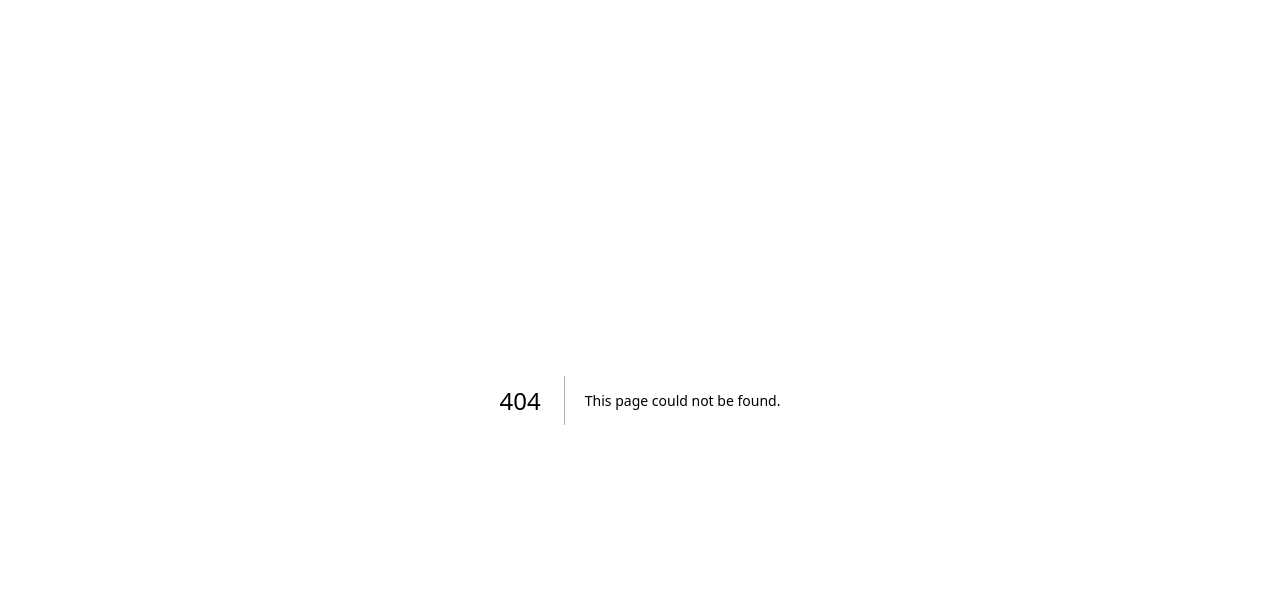
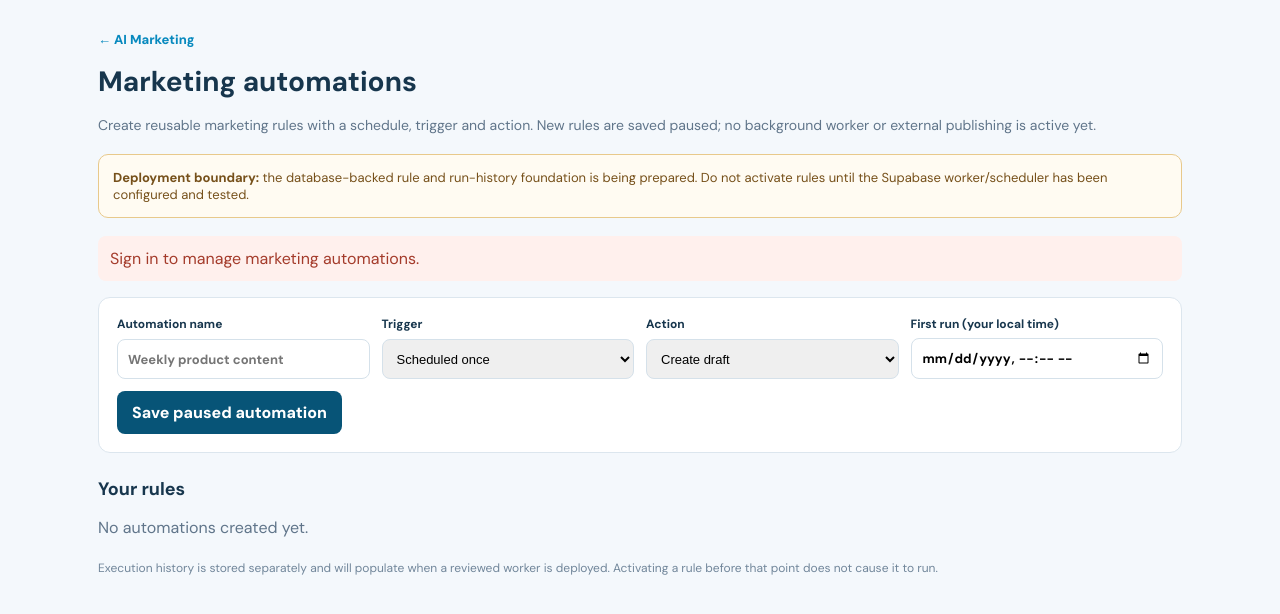
Before and after one commit to Luxolog/ekhaya-commerce-platform, a Next.js app: page /account/marketing/automations in a window 1280 px wide. Before the commit this address had no page. Shown: the top 614 px of the page. Built offline with nearby package versions, Linux system fonts and the light colour scheme; no server answers.

Commit message:
feat(marketing): add seller automation rules workspace

```diff
--- /dev/null
+++ b/src/app/account/marketing/automations/page.tsx
@@ -0,0 +1,71 @@
+"use client";
+
+import { useCallback, useEffect, useState } from "react";
+import Link from "next/link";
+
+const API = process.env.NEXT_PUBLIC_SUPABASE_URL ?? "";
+const KEY = process.env.NEXT_PUBLIC_SUPABASE_ANON_KEY ?? "";
+type Rule = { id:string; name:string; description:string; trigger_type:string; action_type:string; schedule_timezone:string; next_run_at:string|null; recurrence_rule:string|null; status:string; created_at:string };
+type Session = { access_token?:string; refresh_token?:string; expires_at?:number; [key:string]:unknown };
+
+export default function MarketingAutomationsPage(){
+ const [rules,setRules]=useState<Rule[]>([]),[name,setName]=useState(""),[trigger,setTrigger]=useState("scheduled_once"),[action,setAction]=useState("create_draft"),[runAt,setRunAt]=useState(""),[recurrence,setRecurrence]=useState("weekly"),[loading,setLoading]=useState(true),[busy,setBusy]=useState(false),[error,setError]=useState(""),[notice,setNotice]=useState("");
+ const headers=useCallback(async()=>{
+  if(!API||!KEY)throw new Error("Supabase environment variables are not configured.");
+  let s:Session|null=null;try{s=JSON.parse(localStorage.getItem("ekhaya_session")||"null")}catch{}
+  if(!s?.access_token||!s.refresh_token)throw new Error("Sign in to manage marketing automations.");
+  let token=s.access_token;
+  if(Number(s.expires_at)<=Date.now()/1000+60){
+   const r=await fetch(API+"/auth/v1/token?grant_type=refresh_token",{method:"POST",headers:{"Content-Type":"application/json",apikey:KEY},body:JSON.stringify({refresh_token:s.refresh_token})});
+   const d=await r.json().catch(()=>({}));if(!r.ok||!d.access_token||!d.refresh_token)throw new Error("Your seller session expired. Sign in again.");
+   s={...s,...d,expires_at:Math.floor(Date.now()/1000)+Number(d.expires_in||3600)};localStorage.setItem("ekhaya_session",JSON.stringify(s));token=String(d.access_token);
+  }
+  return {apikey:KEY,Authorization:"Bearer "+token,"Content-Type":"application/json"};
+ },[]);
+ const request=useCallback(async(path:string,init:RequestInit={})=>{
+  const h=await headers(),r=await fetch(API+"/rest/v1/"+path,{...init,headers:{...h,Prefer:"return=representation",...(init.headers||{})},cache:"no-store"});
+  const d=await r.json().catch(()=>({}));if(!r.ok)throw new Error(d.message||d.msg||"Marketing automation request failed.");return d;
+ },[headers]);
+ const load=useCallback(async()=>{setLoading(true);setError("");try{setRules(await request("marketing_automations?select=id,name,description,trigger_type,action_type,schedule_timezone,next_run_at,recurrence_rule,status,created_at&order=created_at.desc"));}catch(e){setError(e instanceof Error?e.message:"Unable to load automations.");}finally{setLoading(false);}},[request]);
+ useEffect(()=>{void load()},[load]);
+ async function create(e:React.FormEvent){
+  e.preventDefault();setBusy(true);setError("");setNotice("");
+  try{
+   if(!name.trim())throw new Error("Enter an automation name.");
+   if(trigger!=="campaign_reminder"&&!runAt)throw new Error("Choose the first run date and time.");
+   if(trigger==="recurring"&&!recurrence.trim())throw new Error("Choose a recurrence rule.");
+   await request("marketing_automations",{method:"POST",body:JSON.stringify({name:name.trim(),trigger_type:trigger,action_type:action,next_run_at:runAt?new Date(runAt).toISOString():null,recurrence_rule:trigger==="recurring"?recurrence:null,schedule_timezone:Intl.DateTimeFormat().resolvedOptions().timeZone||"Africa/Johannesburg",status:"paused"})});
+   setName("");setNotice("Automation saved as paused. Scheduling will remain inactive until the approved worker is deployed.");await load();
+  }catch(e){setError(e instanceof Error?e.message:"Unable to save automation.");}finally{setBusy(false);}
+ }
+ async function setStatus(rule:Rule,status:string){
+  setBusy(true);setError("");try{await request("marketing_automations?id=eq."+encodeURIComponent(rule.id),{method:"PATCH",body:JSON.stringify({status})});await load();}catch(e){setError(e instanceof Error?e.message:"Unable to update automation.");}finally{setBusy(false);}
+ }
+ return <main style={{maxWidth:1120,margin:"0 auto",padding:"28px 18px 64px",color:"#17364D"}}>
+  <Link href="/account/marketing/" style={{color:"#0789BE",textDecoration:"none",fontWeight:800,fontSize:13}}>← AI Marketing</Link>
+  <h1 style={{fontSize:28,margin:"14px 0 6px"}}>Marketing automations</h1>
+  <p style={{color:"#60758A",fontSize:14,lineHeight:1.6}}>Create reusable marketing rules with a schedule, trigger and action. New rules are saved paused; no background worker or external publishing is active yet.</p>
+  <div role="note" style={{padding:14,border:"1px solid #E8C98B",background:"#FFFBF2",borderRadius:10,fontSize:13,color:"#76501A",margin:"18px 0"}}><strong>Deployment boundary:</strong> the database-backed rule and run-history foundation is being prepared. Do not activate rules until the Supabase worker/scheduler has been configured and tested.</div>
+  {error&&<p role="alert" style={{background:"#FFF0ED",padding:12,borderRadius:8,color:"#A43B2B"}}>{error}</p>}
+  {notice&&<p role="status" style={{background:"#EDF8F2",padding:12,borderRadius:8,color:"#216644"}}>{notice}</p>}
+  <form onSubmit={create} style={{background:"#fff",border:"1px solid #DCE6EE",borderRadius:12,padding:18,display:"grid",gridTemplateColumns:"repeat(auto-fit,minmax(210px,1fr))",gap:12}}>
+   <label style={{display:"grid",gap:6,fontSize:12,fontWeight:700}}>Automation name<input value={name} onChange={e=>setName(e.target.value)} maxLength={120} placeholder="Weekly product content" style={input}/></label>
+   <label style={{display:"grid",gap:6,fontSize:12,fontWeight:700}}>Trigger<select value={trigger} onChange={e=>setTrigger(e.target.value)} style={input}><option value="scheduled_once">Scheduled once</option><option value="recurring">Recurring schedule</option><option value="campaign_reminder">Campaign reminder</option><option value="draft_generation">Generate draft</option></select></label>
+   <label style={{display:"grid",gap:6,fontSize:12,fontWeight:700}}>Action<select value={action} onChange={e=>setAction(e.target.value)} style={input}><option value="create_draft">Create draft</option><option value="request_approval">Request approval</option><option value="send_reminder">Send reminder</option></select></label>
+   {trigger!=="campaign_reminder"&&<label style={{display:"grid",gap:6,fontSize:12,fontWeight:700}}>First run (your local time)<input type="datetime-local" value={runAt} onChange={e=>setRunAt(e.target.value)} style={input}/></label>}
+   {trigger==="recurring"&&<label style={{display:"grid",gap:6,fontSize:12,fontWeight:700}}>Recurrence rule<select value={recurrence} onChange={e=>setRecurrence(e.target.value)} style={input}><option value="daily">Daily</option><option value="weekly">Weekly</option><option value="monthly">Monthly</option></select></label>}
+   <div style={{display:"flex",alignItems:"end"}}><button disabled={busy} style={button}>{busy?"Saving…":"Save paused automation"}</button></div>
+  </form>
+  <section style={{marginTop:24}}>
+   <h2 style={{fontSize:18}}>Your rules</h2>
+   {loading?<p style={{color:"#60758A"}}>Loading…</p>:rules.length===0?<p style={{color:"#60758A"}}>No automations created yet.</p>:<div style={{display:"grid",gap:10}}>{rules.map(rule=><article key={rule.id} style={{border:"1px solid #DCE6EE",borderRadius:10,padding:14,display:"flex",justifyContent:"space-between",gap:12,flexWrap:"wrap"}}>
+    <div><strong>{rule.name}</strong><p style={{fontSize:12,color:"#60758A",margin:"5px 0"}}>{rule.trigger_type.replaceAll("_"," ")} · {rule.action_type.replaceAll("_"," ")} · {rule.schedule_timezone}</p><small style={{color:"#60758A"}}>Next run: {rule.next_run_at?new Date(rule.next_run_at).toLocaleString():"Not scheduled"}</small></div>
+    <div style={{display:"flex",alignItems:"center",gap:8}}><span style={{fontSize:12,fontWeight:800,color:rule.status==="active"?"#21734A":"#60758A"}}>{rule.status}</span>{rule.status!=="cancelled"&&<button disabled={busy} onClick={()=>void setStatus(rule,rule.status==="paused"?"active":"paused")} style={smallButton}>{rule.status==="paused"?"Activate":"Pause"}</button>}<button disabled={busy||rule.status==="cancelled"} onClick={()=>void setStatus(rule,"cancelled")} style={smallButton}>Cancel</button></div>
+   </article>)}</div>}
+  </section>
+  <p style={{fontSize:12,color:"#71869A",marginTop:22}}>Execution history is stored separately and will populate when a reviewed worker is deployed. Activating a rule before that point does not cause it to run.</p>
+ </main>;
+}
+const input:React.CSSProperties={padding:10,border:"1px solid #D5E1EA",borderRadius:8,fontSize:13,minWidth:0};
+const button:React.CSSProperties={background:"#075477",color:"#fff",border:0,borderRadius:8,padding:"11px 15px",fontWeight:800,cursor:"pointer"};
+const smallButton:React.CSSProperties={background:"#F2F6F9",color:"#075477",border:"1px solid #D5E1EA",borderRadius:7,padding:"7px 10px",fontWeight:700,cursor:"pointer"};
```
